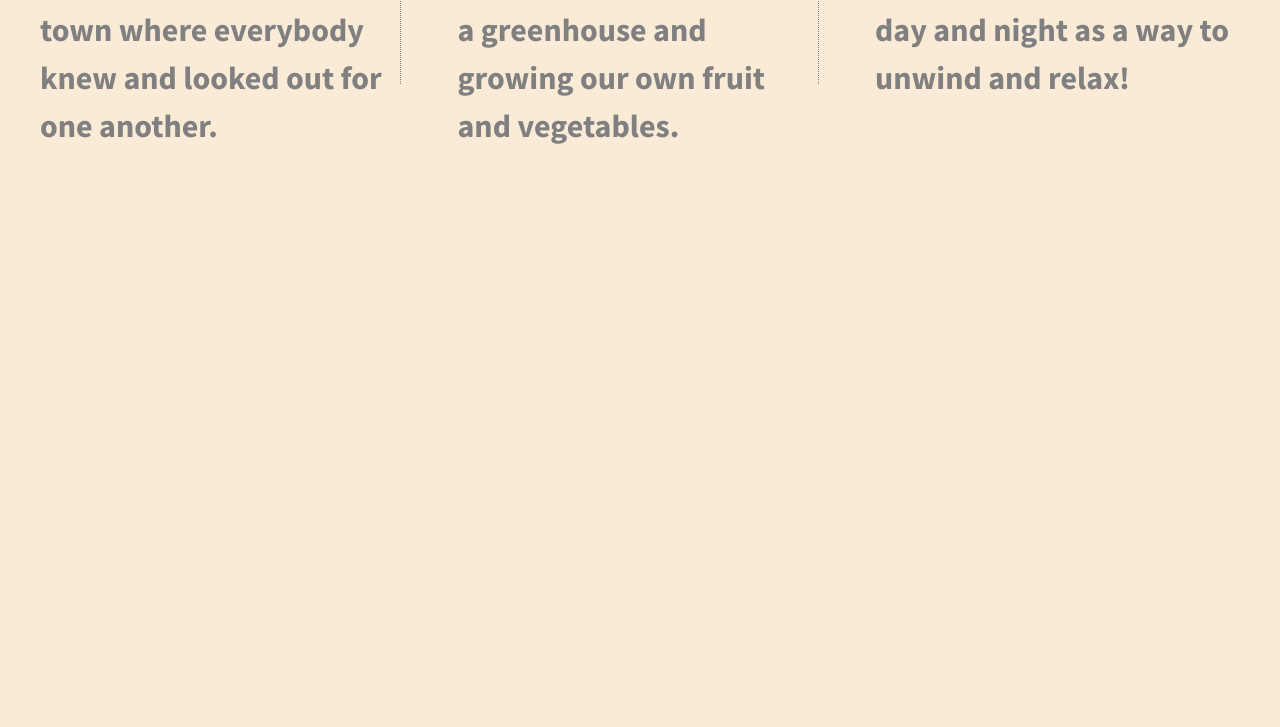
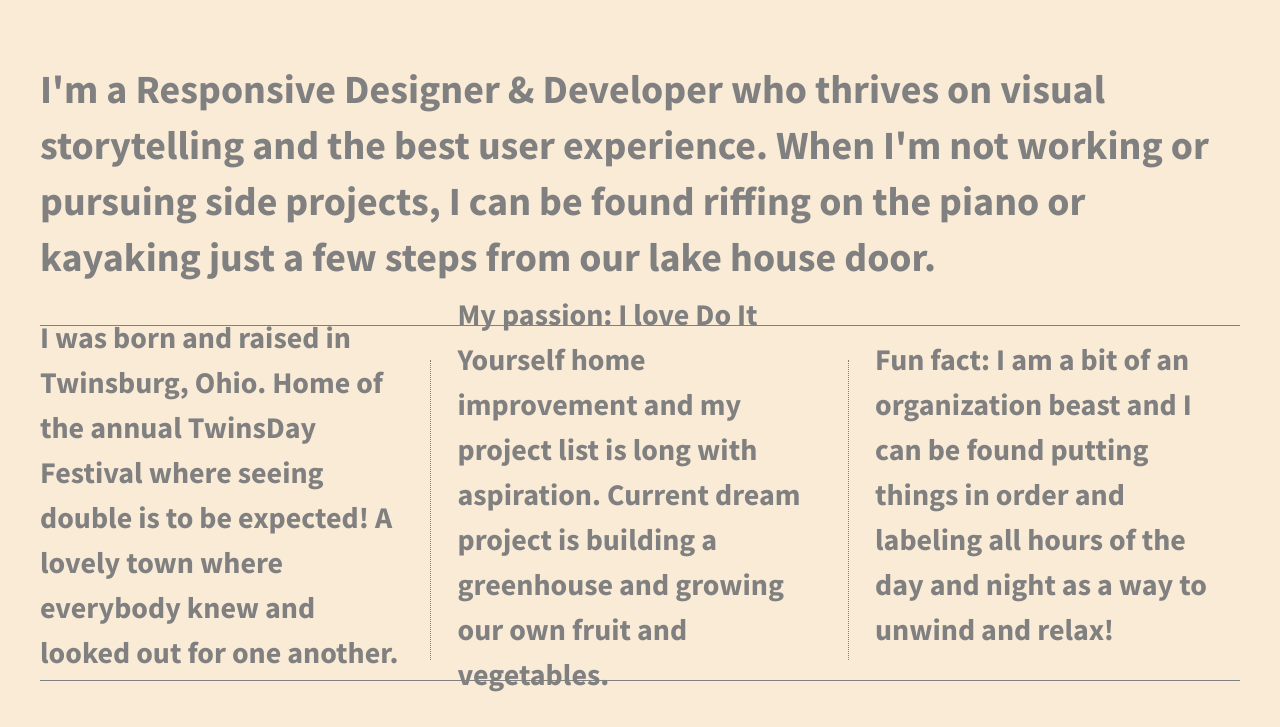
Before and after one commit to DeAnn-Marie/206-divs-flexbox, a plain HTML site: page index.html in a window 1280 px wide. Shown: the part 256-983 px from the top of the page. Before the commit the page ends 880 px from the top, so only its background shows below. Drawn offline with nearby package versions, Linux system fonts and the light colour scheme.

Commit message:
Finish site

```diff
--- a/css/main.css
+++ b/css/main.css
@@ -114,19 +114,15 @@ body {
   display: flex;
   justify-content: space-between;
 
-}
-
-p{
-
-  color: grey;
-
+  flex-flow: row;
+  flex-flow: wrap;
 }
 
 .div-1, .div-2, .div-3 {
   /*give the divs a width of 30%, add display:flex, set justify-content and align-items to center*/
-  color: #fff;
+  color: grey;
   line-height: 1.5em;
-  font-size: 1.6em;
+  font-size: 1.5em;
   height: 300px;
   display: flex;
   justify-content: center;
@@ -134,13 +130,43 @@ p{
   width: 30%;
   margin-right: 5px;
 
+
 }
 .div-1, .div-2 {
   border-right: 1px dotted grey;
+  padding-right: 1em;
+}
+ header, footer{
+  display: flex;
+  align-items: center;
+  flex-flow: row;
+  flex-flow: wrap;
+  width: 100%;
+}
+
+h1 {
+  color: grey;
+  font-size: 3.5em;
+  padding-bottom: .75em;
+}
+h2  {
+  color: grey;
+  font-size: 2em;
+  padding-bottom: 1em;
+  border-bottom: 1px solid grey;
+}
+
+p{
+  padding-bottom: 1em;
+
 }
 
 
+footer {
+  margin-top: 1em;
+  border-top: 1px solid grey;
 
+}
 
 /* ==========================================================================
    Helper classes
--- a/index.html
+++ b/index.html
@@ -22,8 +22,16 @@
         <![endif]-->
 
         <section class="wrapper">
+            <header>
+                <h1>
+            Hi, I'm DeAnn.
+                </h1>
+            </header>
+            <h2>
+                I'm a Responsive Designer & Developer who thrives on visual storytelling and the best user experience. When I'm not working or pursuing side projects, I can be found riffing on the piano or kayaking just a few steps from our lake house door.
+            </h2>
             <div class="div-1">
-                <p>I was born and raised in Twinsburg, Ohio, yes thats right!  Home of the annual TwinsDay Festival where seeing double is to be expected!  A lovely town where everybody knew and looked out for one another.</p>
+                <p>I was born and raised in Twinsburg, Ohio. Home of the annual TwinsDay Festival where seeing double is to be expected!  A lovely town where everybody knew and looked out for one another.</p>
             </div>
             <div class="div-2">
                 <p>My passion: I love Do It Yourself home improvement and my project list is long with aspiration.  Current dream project is building a greenhouse and growing our own fruit and vegetables.</p>
@@ -31,6 +39,7 @@
             <div class="div-3">
                 <p>Fun fact: I am a bit of an organization beast and I can be found putting things in order and labeling all hours of the day and night as a way to unwind and relax!</p>
             </div>
+            <footer></footer>
         </section>
 
         <script src="https://ajax.googleapis.com/ajax/libs/jquery/1.11.3/jquery.min.js"></script>
```
